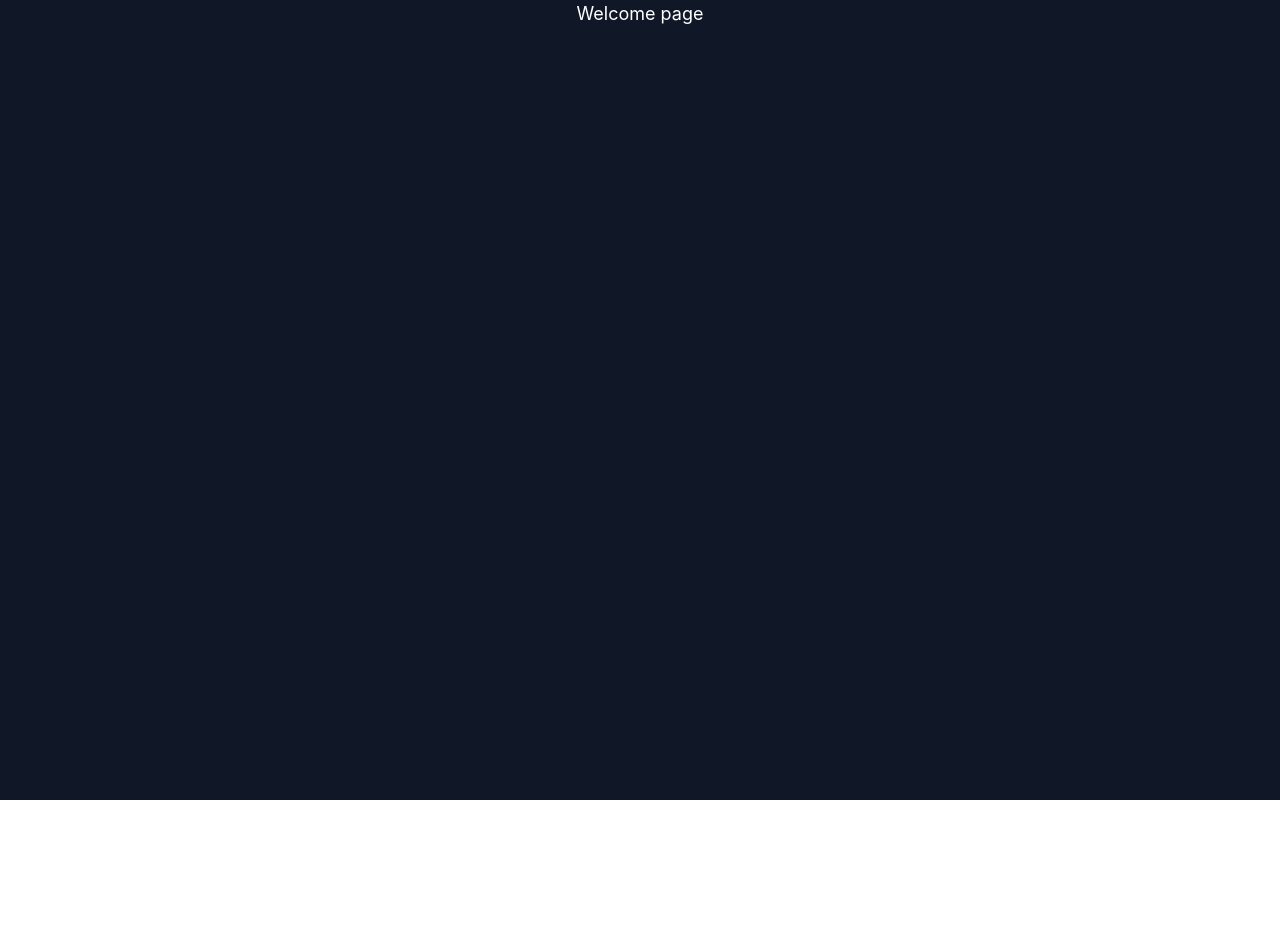
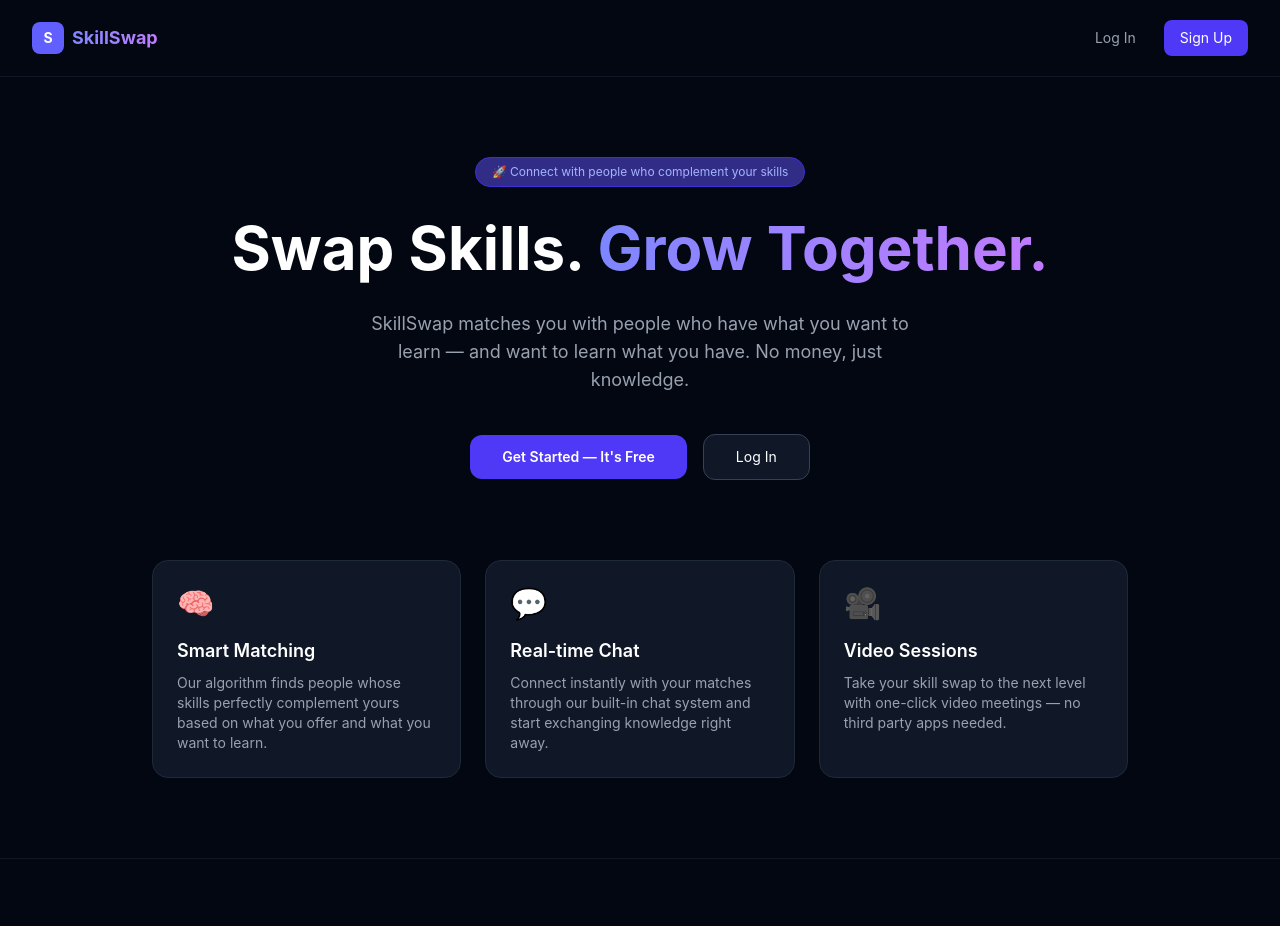
Before and after one commit to dyalex16/skillswap, a React (Vite) app in the folder client/: page /home in a window 1280 px wide. Shown: the top 926 px of the page. Before the commit the page ends 800 px from the top, so only its background shows below. Built offline with nearby package versions, Linux system fonts and the light colour scheme; no server answers.

Commit message:
add landing page and update routing

```diff
--- a/client/src/App.jsx
+++ b/client/src/App.jsx
@@ -1,6 +1,6 @@
 import { Routes, Route } from 'react-router-dom'
 import ProtectedRoute from './components/ProtectedRoute'
-import Welcome from './pages/Welcome'
+import Landing from './pages/Landing'
 import Login from './pages/Login'
 import Register from './pages/Register'
 import Dashboard from './pages/Dashboard'
@@ -12,7 +12,7 @@ import NotFound from './pages/NotFound'
 const App = () => {
   return (
     <Routes>
-      <Route path="/home" element={<Welcome/>} />
+      <Route path="/home" element={<Landing/>} />
       <Route path="/login" element={<Login />} />
       <Route path="/register" element={<Register />} />
       <Route path="/" element={<ProtectedRoute><Dashboard /></ProtectedRoute>} />
--- a/client/src/components/ProtectedRoute.jsx
+++ b/client/src/components/ProtectedRoute.jsx
@@ -6,7 +6,7 @@ const ProtectedRoute = ({ children }) => {
 
   if (loading) return <div className="min-h-screen flex items-center justify-center">Loading...</div>
 
-  if (!user) return <Navigate to="/login" />
+  if (!user) return <Navigate to="/home" />
 
   return children
 }
--- /dev/null
+++ b/client/src/pages/Landing.jsx
@@ -0,0 +1,109 @@
+import { Link } from 'react-router-dom'
+import { useEffect } from 'react'
+
+const Landing = () => {
+  useEffect(() => {
+    document.title = 'SkillSwap — Connect. Learn. Grow.'
+  }, [])
+
+  return (
+    <div className="min-h-screen bg-gray-950 text-white flex flex-col">
+
+      {/* Navbar */}
+      <nav className="px-8 py-5 flex justify-between items-center border-b border-gray-900">
+        <div className="flex items-center gap-2">
+          <div className="w-8 h-8 bg-indigo-500 rounded-lg flex items-center justify-center text-white font-bold text-sm">S</div>
+          <h1 className="text-lg font-bold bg-gradient-to-r from-indigo-400 to-purple-400 bg-clip-text text-transparent">SkillSwap</h1>
+        </div>
+        <div className="flex items-center gap-3">
+          <Link
+            to="/login"
+            className="text-sm text-gray-400 hover:text-white transition px-4 py-2"
+          >
+            Log In
+          </Link>
+          <Link
+            to="/register"
+            className="text-sm bg-indigo-600 hover:bg-indigo-500 text-white px-4 py-2 rounded-lg transition"
+          >
+            Sign Up
+          </Link>
+        </div>
+      </nav>
+
+      {/* Hero */}
+      <div className="flex-1 flex flex-col items-center justify-center text-center px-6 py-20">
+        <div className="inline-block bg-indigo-900 border border-indigo-700 text-indigo-300 text-xs px-4 py-1.5 rounded-full mb-6">
+          🚀 Connect with people who complement your skills
+        </div>
+
+        <h2 className="text-5xl md:text-6xl font-bold text-white leading-tight mb-6">
+          Swap Skills.{' '}
+          <span className="bg-gradient-to-r from-indigo-400 to-purple-400 bg-clip-text text-transparent">
+            Grow Together.
+          </span>
+        </h2>
+
+        <p className="text-gray-400 text-lg max-w-xl mb-10">
+          SkillSwap matches you with people who have what you want to learn — and want to learn what you have. No money, just knowledge.
+        </p>
+
+        <div className="flex items-center gap-4">
+          <Link
+            to="/register"
+            className="bg-indigo-600 hover:bg-indigo-500 text-white font-semibold px-8 py-3 rounded-xl transition text-sm"
+          >
+            Get Started — It's Free
+          </Link>
+          <Link
+            to="/login"
+            className="bg-gray-900 hover:bg-gray-800 border border-gray-700 text-white px-8 py-3 rounded-xl transition text-sm"
+          >
+            Log In
+          </Link>
+        </div>
+      </div>
+
+      {/* Features */}
+      <div className="max-w-5xl mx-auto px-6 pb-20 grid grid-cols-1 md:grid-cols-3 gap-6">
+        <div className="bg-gray-900 border border-gray-800 rounded-2xl p-6 hover:border-indigo-500 transition">
+          <div className="text-3xl mb-4">🧠</div>
+          <h3 className="text-white font-semibold text-lg mb-2">Smart Matching</h3>
+          <p className="text-gray-400 text-sm">Our algorithm finds people whose skills perfectly complement yours based on what you offer and what you want to learn.</p>
+        </div>
+
+        <div className="bg-gray-900 border border-gray-800 rounded-2xl p-6 hover:border-purple-500 transition">
+          <div className="text-3xl mb-4">💬</div>
+          <h3 className="text-white font-semibold text-lg mb-2">Real-time Chat</h3>
+          <p className="text-gray-400 text-sm">Connect instantly with your matches through our built-in chat system and start exchanging knowledge right away.</p>
+        </div>
+
+        <div className="bg-gray-900 border border-gray-800 rounded-2xl p-6 hover:border-green-500 transition">
+          <div className="text-3xl mb-4">🎥</div>
+          <h3 className="text-white font-semibold text-lg mb-2">Video Sessions</h3>
+          <p className="text-gray-400 text-sm">Take your skill swap to the next level with one-click video meetings — no third party apps needed.</p>
+        </div>
+      </div>
+
+      {/* CTA */}
+      <div className="border-t border-gray-900 py-16 text-center px-6">
+        <h3 className="text-3xl font-bold text-white mb-4">Ready to start swapping?</h3>
+        <p className="text-gray-400 mb-8">Join SkillSwap today and find your perfect skill match.</p>
+        <Link
+          to="/register"
+          className="bg-indigo-600 hover:bg-indigo-500 text-white font-semibold px-8 py-3 rounded-xl transition text-sm"
+        >
+          Create Free Account
+        </Link>
+      </div>
+
+      {/* Footer */}
+      <div className="border-t border-gray-900 py-6 text-center">
+        <p className="text-gray-700 text-xs">SkillSwap © {new Date().getFullYear()} — Connect. Learn. Grow.</p>
+      </div>
+
+    </div>
+  )
+}
+
+export default Landing
--- a/client/src/pages/Welcome.jsx
+++ /dev/null
@@ -1,9 +0,0 @@
-import { useEffect, useState } from 'react'
-
-const Welcome = () => {
-    return <div className='bg-gray-900 min-h-screen text-white text-lg text-center'>
-        Welcome page
-    </div>
-}
-
-export default Welcome
```
